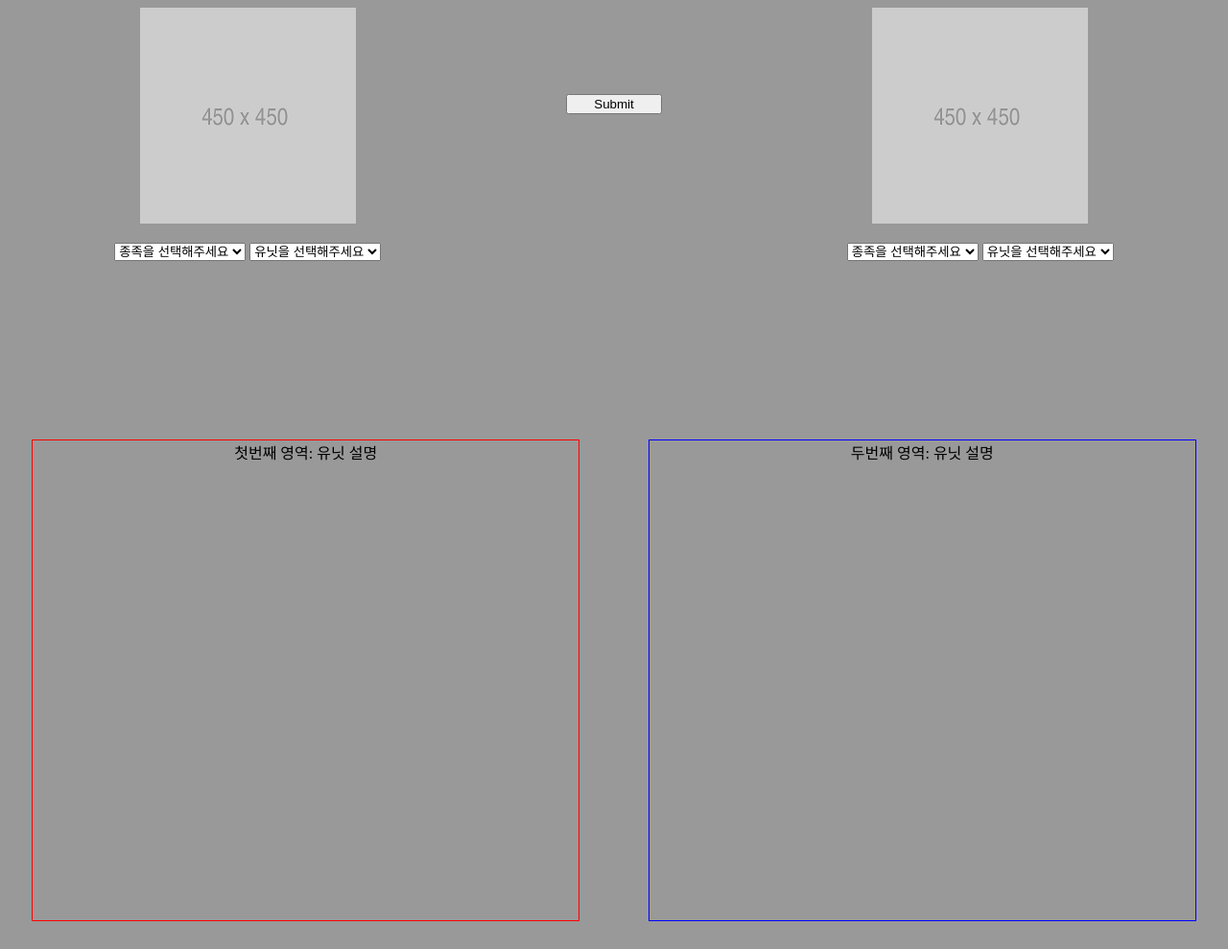
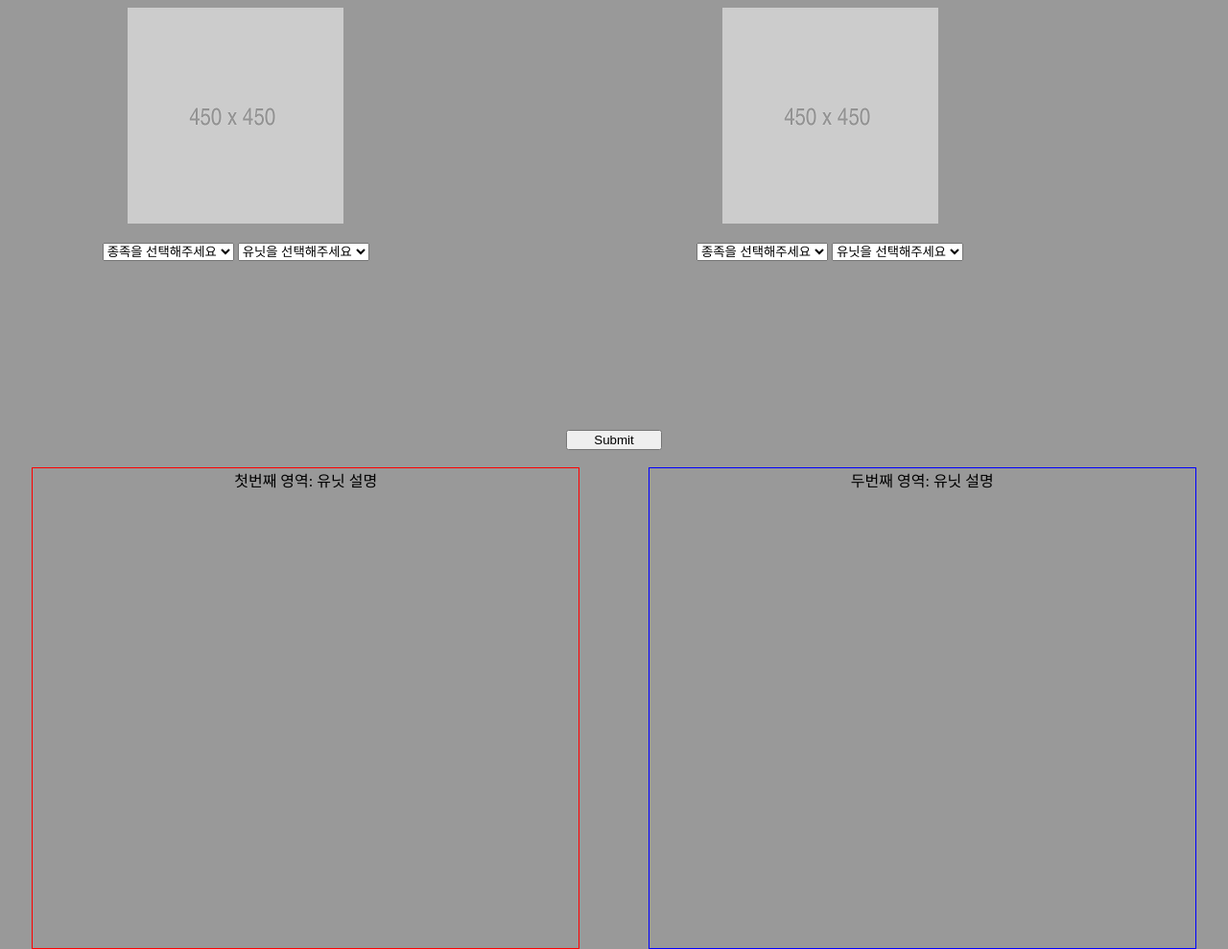
Before and after one commit to J-MU/star-lord, a plain HTML site: page starlord.html in a window 1280 px wide. Shown: the whole page at 96% size. Before the commit the page ends 960 px from the top, so only its background shows below. Drawn offline with Linux system fonts and the light colour scheme.

Commit message:
git test player1과 player2가 유닛선택하는 레이아웃 살짝 변경

```diff
--- a/starlord.html
+++ b/starlord.html
@@ -5,6 +5,7 @@
   <style>
     div { text-align: center; }
   </style>
+  <link rel="stylesheet" type="text/css" href="./style.css">
 </head>
 <body bgcolor="#999999">
   <script>
@@ -35,7 +36,8 @@
       display:block;
     }
   </style>
-  <div style="width:450px; height:450px; border:1px;float:left;margin-left:2%;"> <!-- 이미지 크기 변경할때 픽섹변경도 같이 -->
+  <div id="grid">
+    <div style="width:450px; height:350px; border:1px;float:left;margin-left:2%;"> <!-- 이미지 크기 변경할때 픽섹변경도 같이 -->
       <img src="media/sample(450x450).png"/>
       <p>
         <!-- <form action='star-lord-main.tribe'>
@@ -57,9 +59,8 @@
         </select>
       </p>
     </div>
-</body>
-<body>
-  <div style="width:450px; height:450px; border:1px;float:right;margin-right:2%;"> <!-- 이미지 크기 변경할때 픽섹변경도 같이 -->
+
+    <div style="width:450px; height:350px; border:1px;float:right;margin-right:2%;"> <!-- 이미지 크기 변경할때 픽섹변경도 같이 -->
       <img src="media/sample(450x450).png"/>
       <p>
         <!-- <form action='star-lord-main.tribe'>
@@ -81,6 +82,8 @@
         </select>
       </p>
     </div>
+  </div>
+
 </body>
 <br>
 <br>
@@ -91,6 +94,7 @@
   <input type="submit" name="submit" id="btnSubmit">
 </form>
 <body>
+
     <br>
     <div style="width:45%; height:500px; border:1px solid red;float:left;margin-left:2%;">
       첫번째 영역:
@@ -100,5 +104,6 @@
       두번째 영역:
       유닛 설명
     </div><div style="clear:both:"></div>
+
 </body>
 </html>
--- /dev/null
+++ b/style.css
@@ -0,0 +1,4 @@
+#grid{
+    display: grid;
+    grid-template-columns: 1fr 1fr;
+}
```
Lines whose indentation alone changed are shown as unchanged.
